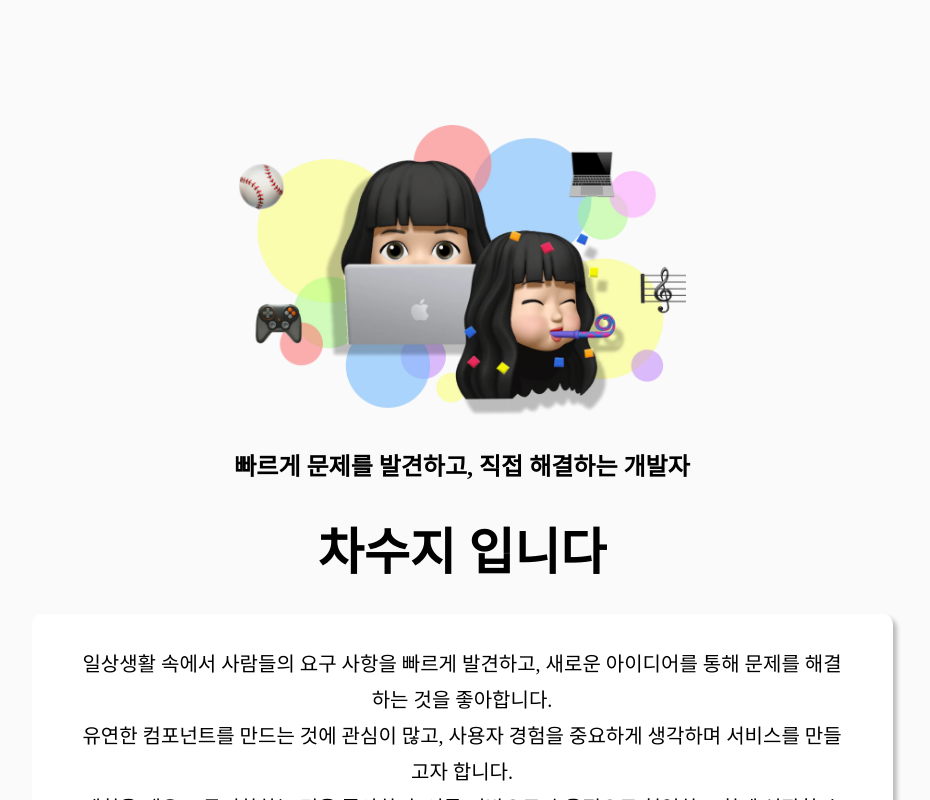
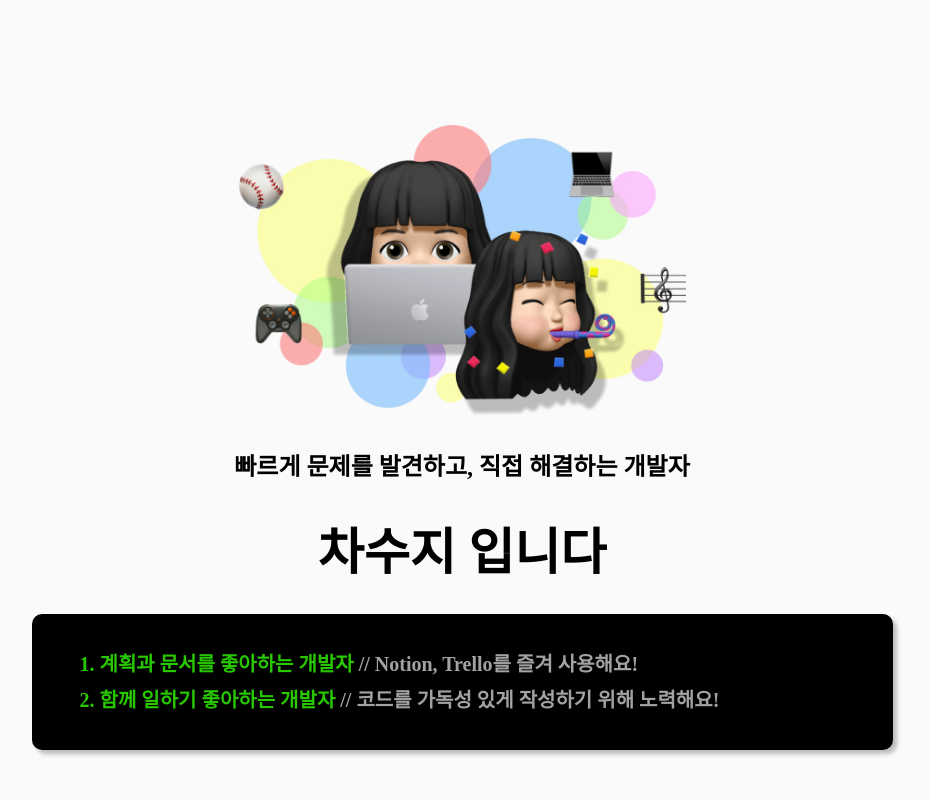
Before and after one commit to innerstella/my-portfolio, a React (Create React App) app: page / in a window 1280 px wide. Shown: the whole page, without its empty margins (178-1108 px from the left). Built offline with nearby package versions, Linux system fonts and the light colour scheme.

Commit message:
feat: 랜딩 페이지 내용 추가 및 자기소개 수정

```diff
--- a/src/pages/version2/sec1/index.tsx
+++ b/src/pages/version2/sec1/index.tsx
@@ -14,15 +14,16 @@ const Sec1 = () => {
       </p>
       <p className="title mt30">차수지 입니다</p>
       <div className="box mt30 text">
-        <p>
-          일상생활 속에서 사람들의 요구 사항을 빠르게 발견하고, 새로운
-          아이디어를 통해 문제를 해결하는 것을 좋아합니다.
+        <p className="green-text">
+          1. 계획과 문서를 좋아하는 개발자{" "}
+          <span className="gray-text">
+            {"// Notion, Trello를 즐겨 사용해요!"}
+          </span>
           <br />
-          유연한 컴포넌트를 만드는 것에 관심이 많고, 사용자 경험을 중요하게
-          생각하며 서비스를 만들고자 합니다.
-          <br />
-          계획을 세우고 문서화하는 것을 좋아하며, 이를 기반으로 효율적으로
-          협업하고 함께 성장할 수 있도록 노력합니다.
+          2. 함께 일하기 좋아하는 개발자{" "}
+          <span className="gray-text">
+            {"// 코드를 가독성 있게 작성하기 위해 노력해요!"}
+          </span>
         </p>
       </div>
       <div className="mt50">
@@ -44,10 +45,20 @@ const MainContainer = styled.div`
   }
   .box {
     border-radius: 0.625rem;
-    background: var(--white100, #fff);
+    background: black;
     box-shadow: 4px 4px 4px 0px rgba(0, 0, 0, 0.25);
     padding: 2rem 3rem;
     width: 70%;
     text-align: center;
   }
+  .green-text {
+    color: #28c700;
+    font-weight: 700;
+    text-align: left;
+  }
+  .gray-text {
+    color: #a2a2a2;
+    font-weight: 700;
+    text-align: left;
+  }
 `;
--- a/src/pages/version2/sec4/components/Sancheck.tsx
+++ b/src/pages/version2/sec4/components/Sancheck.tsx
@@ -98,19 +98,15 @@ const Sancheck = () => {
             추가하는 것만 가능하지만, 팀원의 요청 사항에 기반하여 다른 기능도
             추가할 예정입니다.
           </p>
-          <p className="subsubtitle mt30">📱 &nbsp;Flutter 웹뷰</p>
+          <p className="subsubtitle mt30">📈 &nbsp;랜딩 페이지 테스트</p>
           <p className="mt10 text">
-            웹 브라우저 뿐만 아니라 앱을 통해 쉽게 접근할 수 있도록 Flutter를
-            이용해 웹뷰를 구현했습니다. 플레이스토어와 앱스토어에도 출시
-            예정입니다.
+            초기 제품 테스트에 앞서, 제품의 타겟 사용자에 대한 이해를 높이고
+            비즈니스 아이디어에 대한 검증 및 구체화를 통해 랜딩 페이지를
+            제작하였습니다. Google Analytics를 통해 사용자들의 페이지 뷰 횟수와
+            평균 체류 기간을 확인하였고, 출시 알림 신청, 기능 선호도 조사, 자유
+            피드백 기능을 통해 얻은 인사이트를 바탕으로 현재 계속해서 아이디어를
+            구체화해나가고 있습니다.
           </p>
-          {/* <p className="subsubtitle mt30">🤓 &nbsp;배운 점</p>
-          <p className="mt10 text">
-            <li>OAuth의 작동 방식을 이해할 수 있었습니다.</li>
-            <li>
-              NoSQL 데이터베이스를 이용해 사용자의 정보를 관리해보았습니다.
-            </li>
-          </p> */}
         </div>
       </MainContainer>
     </div>
```
Also changed, not shown: 7 other files (tests, documents, lock files or other folders).
